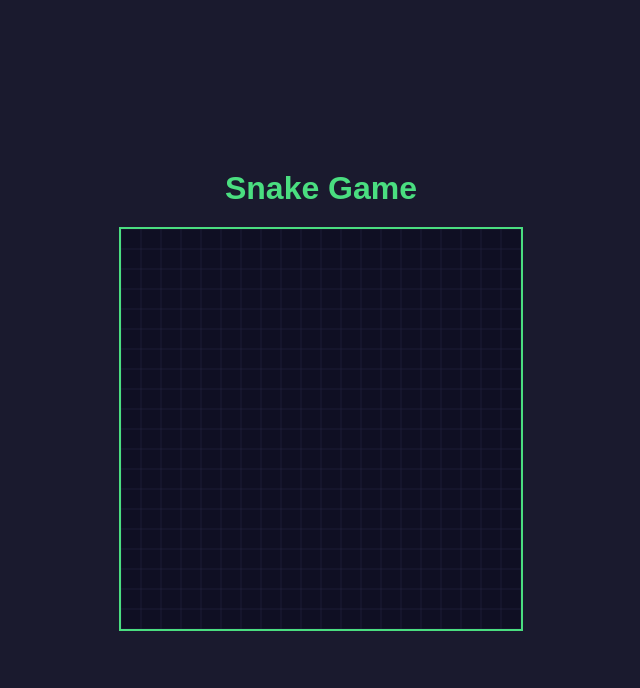
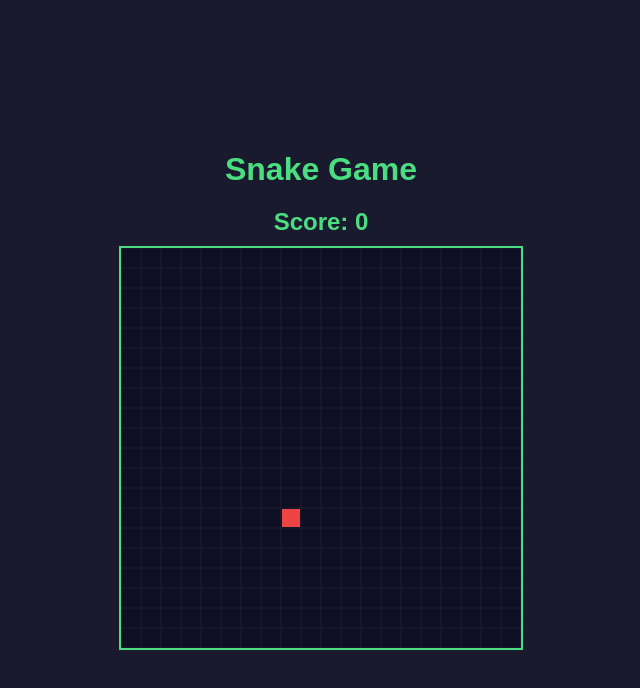
Before and after one commit to cnexgit/snake-game, a Vue app: page / in a window 1280 px wide. Shown: the top 688 px of the page, without its empty margins (319-959 px from the left). Built offline with nearby package versions, Linux system fonts and the light colour scheme.

Commit message:
Add food spawning, eating mechanics, and score display

```diff
--- a/src/components/GameBoard.vue
+++ b/src/components/GameBoard.vue
@@ -7,6 +7,7 @@ const CANVAS_SIZE = GRID_SIZE * CELL_SIZE
 const TICK_INTERVAL = 150
 
 const canvas = ref(null)
+const score = ref(0)
 
 const snake = ref([
   { x: 11, y: 10 },
@@ -16,7 +17,17 @@ const snake = ref([
 
 const direction = ref({ x: 1, y: 0 })
 const nextDirection = ref({ x: 1, y: 0 })
+const food = ref(null)
 let gameLoop = null
+
+function spawnFood() {
+  let x, y
+  do {
+    x = Math.floor(Math.random() * GRID_SIZE)
+    y = Math.floor(Math.random() * GRID_SIZE)
+  } while (snake.value.some(seg => seg.x === x && seg.y === y))
+  food.value = { x, y }
+}
 
 function draw() {
   const ctx = canvas.value.getContext('2d')
@@ -35,6 +46,16 @@ function draw() {
     ctx.moveTo(0, i * CELL_SIZE)
     ctx.lineTo(CANVAS_SIZE, i * CELL_SIZE)
     ctx.stroke()
+  }
+
+  if (food.value) {
+    ctx.fillStyle = '#ef4444'
+    ctx.fillRect(
+      food.value.x * CELL_SIZE + 1,
+      food.value.y * CELL_SIZE + 1,
+      CELL_SIZE - 2,
+      CELL_SIZE - 2
+    )
   }
 
   snake.value.forEach((segment, index) => {
@@ -58,7 +79,13 @@ function tick() {
   }
 
   snake.value.unshift(newHead)
-  snake.value.pop()
+
+  if (food.value && newHead.x === food.value.x && newHead.y === food.value.y) {
+    score.value += 10
+    spawnFood()
+  } else {
+    snake.value.pop()
+  }
 
   draw()
 }
@@ -80,6 +107,7 @@ function handleKeydown(e) {
 
 function startGame() {
   if (gameLoop) clearInterval(gameLoop)
+  spawnFood()
   gameLoop = setInterval(tick, TICK_INTERVAL)
 }
 
@@ -97,6 +125,7 @@ onUnmounted(() => {
 
 <template>
   <div class="game-board">
+    <div class="score">Score: {{ score }}</div>
     <canvas
       ref="canvas"
       :width="CANVAS_SIZE"
@@ -108,8 +137,16 @@ onUnmounted(() => {
 <style scoped>
 .game-board {
   display: flex;
+  flex-direction: column;
   justify-content: center;
   align-items: center;
+  gap: 10px;
+}
+
+.score {
+  font-size: 24px;
+  color: #4ade80;
+  font-weight: bold;
 }
 
 canvas {
```
